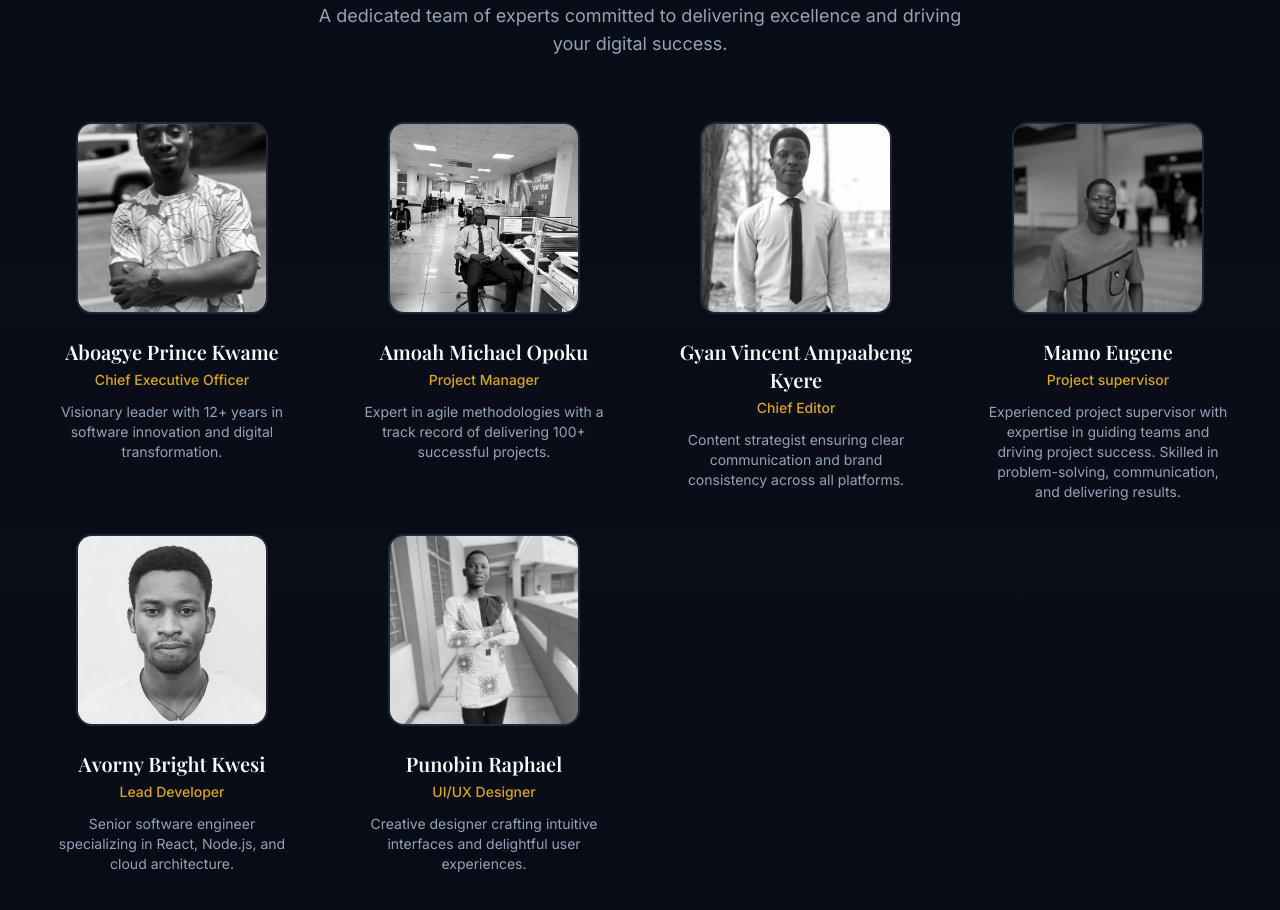
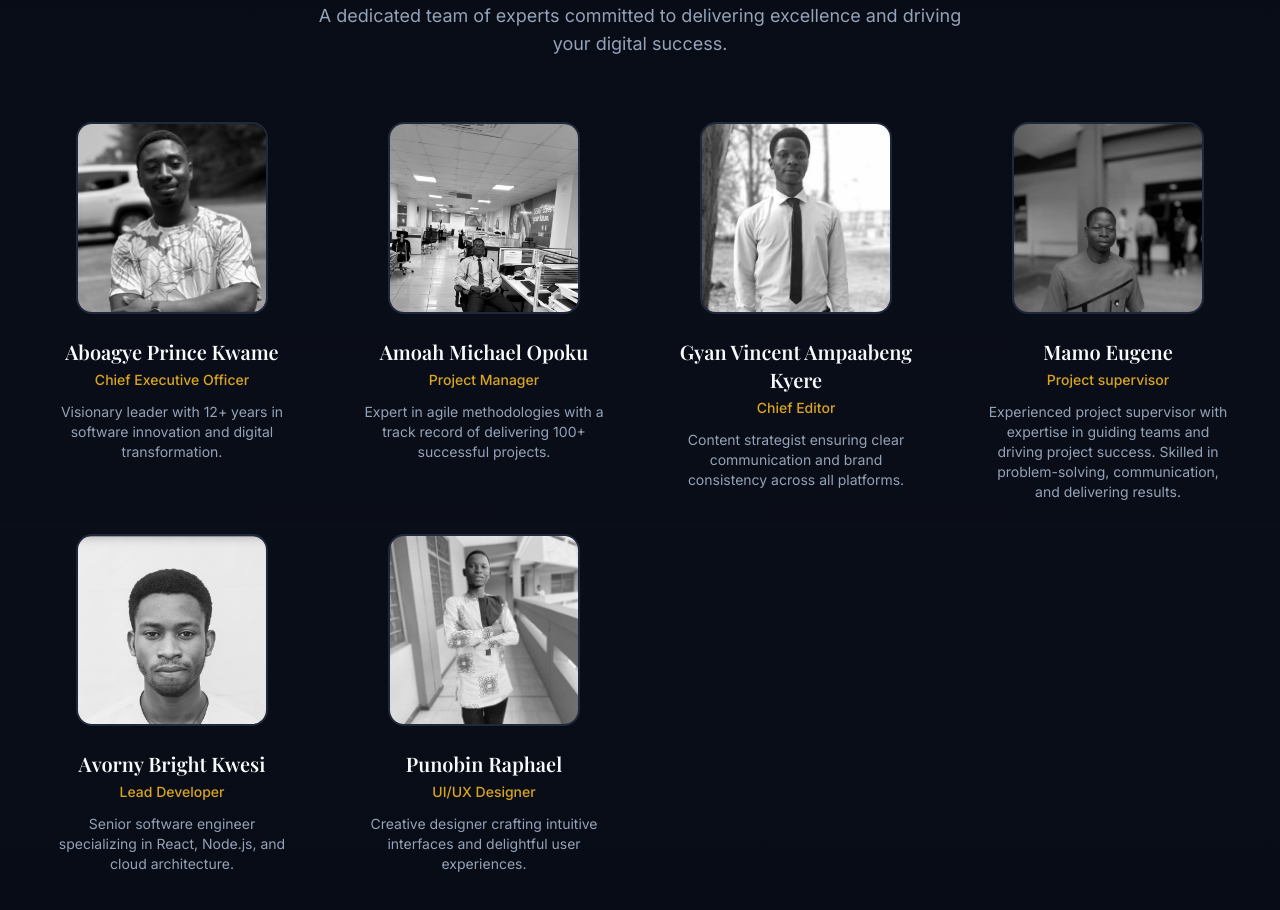
Before and after one commit to GyanVincent/royalbyte, a React (Vite) app: page / in a window 1280 px wide. Shown: the part 3880-4790 px from the top of the page. Built offline with nearby package versions, Linux system fonts and the light colour scheme; the HTML template or start-up script is replaced by a standard one.

Commit message:
fix: Improve CEO image display in team section
- Change object-position from object-center to object-top
- Ensures CEO's full head is visible while filling container
- Removes empty spaces while maintaining professional appearance
- Better framing for team member photos

```diff
--- a/src/components/TeamSection.tsx
+++ b/src/components/TeamSection.tsx
@@ -108,7 +108,7 @@ const TeamSection = () => {
                   <img
                     src={member.image}
                     alt={member.name}
-                    className="w-full h-full object-cover object-center grayscale group-hover:grayscale-0 transition-all duration-500"
+                    className="w-full h-full object-cover object-top grayscale group-hover:grayscale-0 transition-all duration-500"
                   />
                   {/* Overlay */}
                   <div className="absolute inset-0 bg-gradient-to-t from-background/80 via-transparent to-transparent opacity-0 group-hover:opacity-100 transition-opacity" />
```
